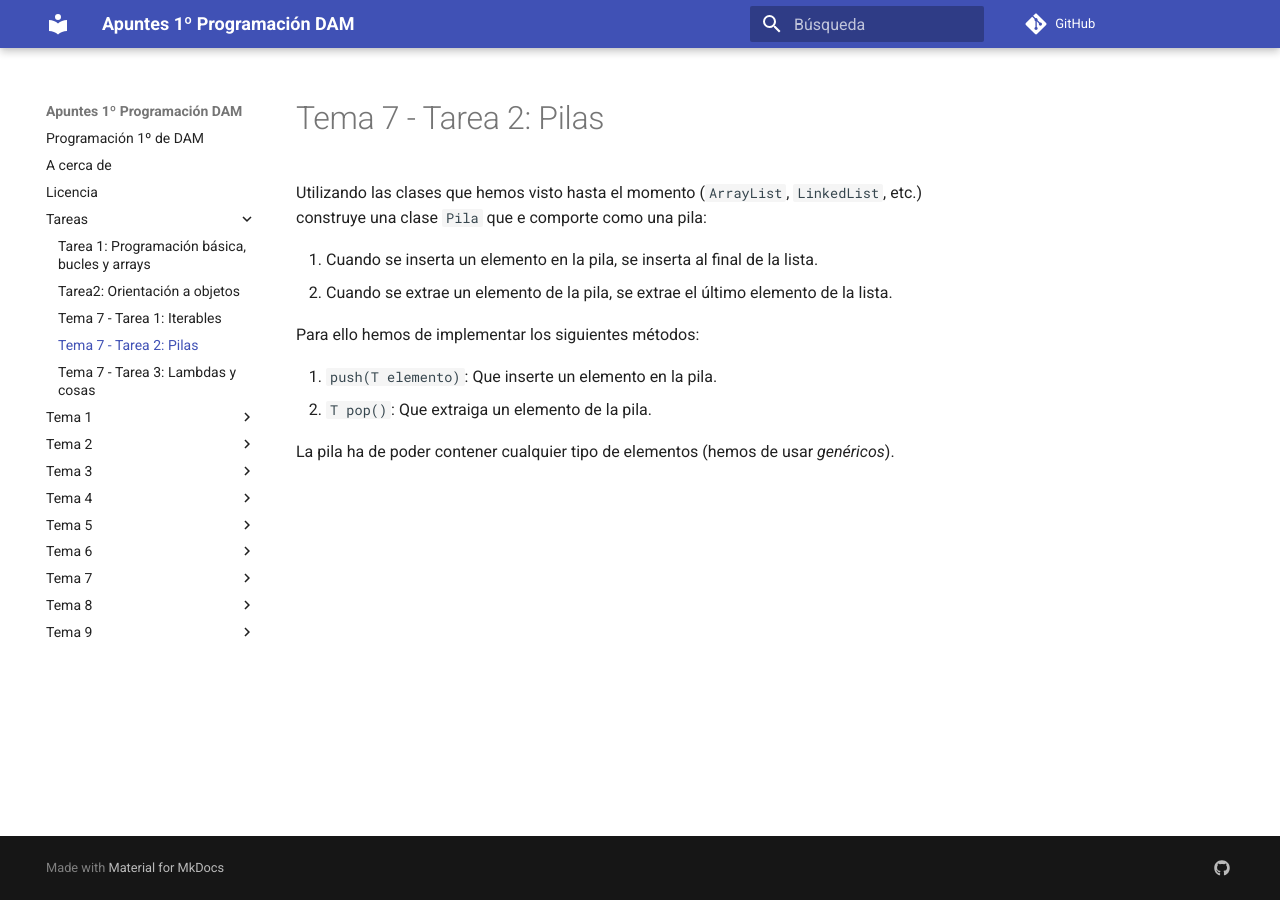
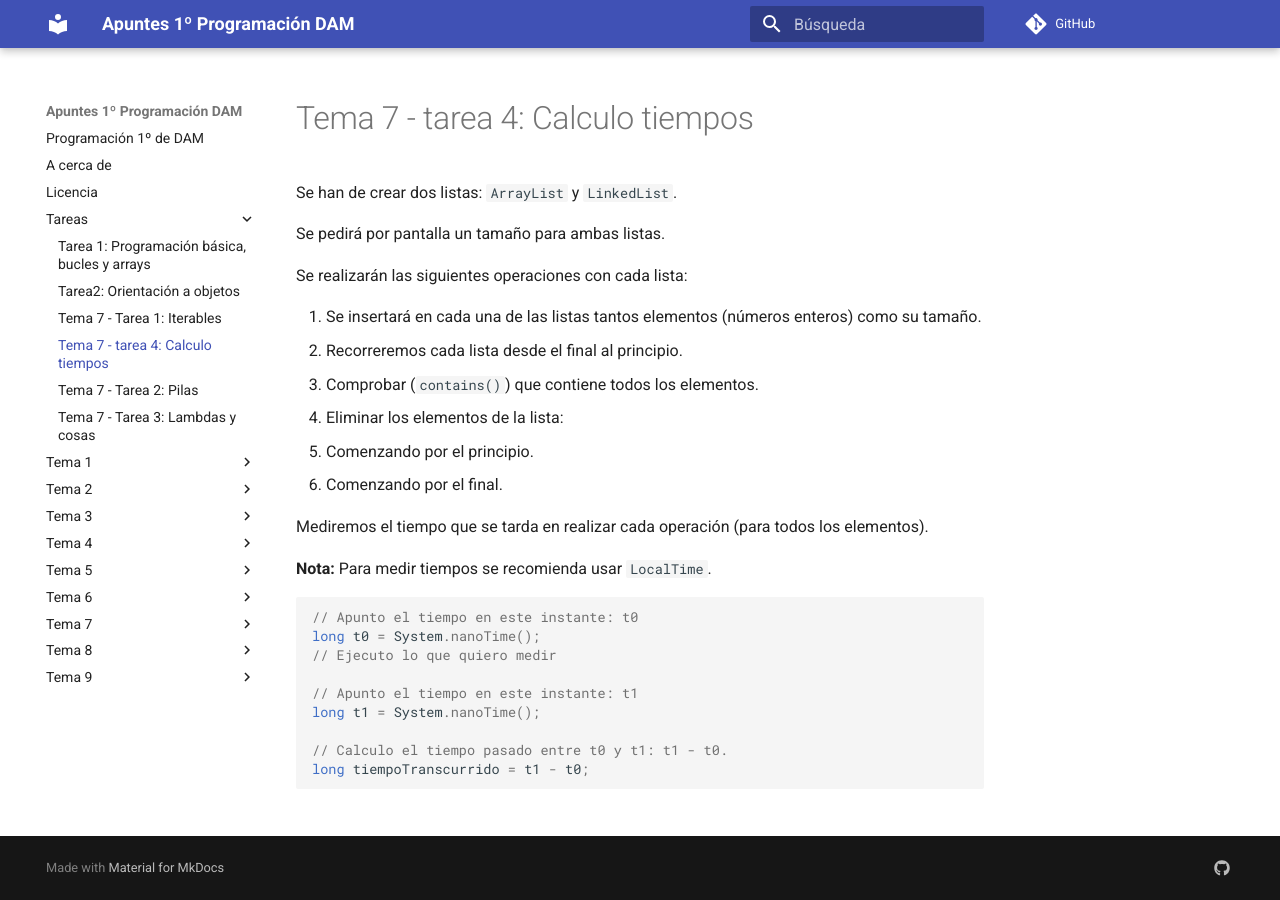
Before and after one commit to mmourazos/DAM_PR_Apuntes, an MkDocs documentation site: the page built from docs/Tareas/Tarea 4 - Enunciado.md, in a window 1280 px wide. Built offline with MkDocs 1.6.1 and Material for MkDocs 9.7.7, drawn with Linux system fonts in a browser that asks for light colours; comment, search, counter and statistics services are not loaded.

Commit message:
tarea nueva

````diff
--- a/docs/Tareas/Tarea 4 - Enunciado.md
+++ b/docs/Tareas/Tarea 4 - Enunciado.md
@@ -1,13 +1,30 @@
-# Tema 7 - Tarea 2: Pilas
+# Tema 7 - tarea 4: Calculo tiempos
 
-Utilizando las clases que hemos visto hasta el momento (`ArrayList`, `LinkedList`, etc.) construye una clase `Pila` que e comporte como una pila:
+Se han de crear dos listas: `ArrayList` y `LinkedList`.
 
-1. Cuando se inserta un elemento en la pila, se inserta al final de la lista.
-2. Cuando se extrae un elemento de la pila, se extrae el último elemento de la lista.
+Se pedirá por pantalla un tamaño para ambas listas.
 
-Para ello hemos de implementar los siguientes métodos:
+Se realizarán las siguientes operaciones con cada lista:
 
-1. `push(T elemento)`: Que inserte un elemento en la pila.
-2. `T pop()`: Que extraiga un elemento de la pila.
+1. Se insertará en cada una de las listas tantos elementos (números enteros) como su tamaño.
+2. Recorreremos cada lista desde el final al principio.
+3. Comprobar (`contains()`) que contiene todos los elementos.
+4. Eliminar los elementos de la lista:
+   1. Comenzando por el principio.
+   2. Comenzando por el final.
 
-La pila ha de poder contener cualquier tipo de elementos (hemos de usar _genéricos_).
+Mediremos el tiempo que se tarda en realizar cada operación (para todos los elementos).
+
+**Nota:** Para medir tiempos se recomienda usar `LocalTime`.
+
+```java
+// Apunto el tiempo en este instante: t0
+long t0 = System.nanoTime();
+// Ejecuto lo que quiero medir
+
+// Apunto el tiempo en este instante: t1
+long t1 = System.nanoTime();
+
+// Calculo el tiempo pasado entre t0 y t1: t1 - t0.
+long tiempoTranscurrido = t1 - t0;
+```
````
Also changed, not shown: docs/Tareas/Tarea 5 - Enunciado.md (+11 -3 lines), docs/Tareas/Tarea 6 - Enunciado.md (added, +5 -0 lines), docs/Tema 7/codigo_fuente/Ejemplo_Javascript/Funciones.js (+5 -3 lines), 2 other files.
